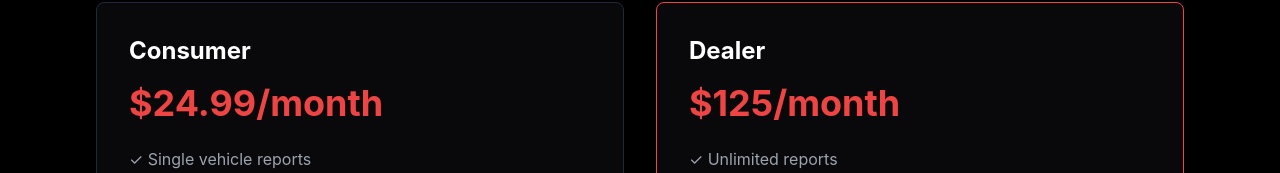
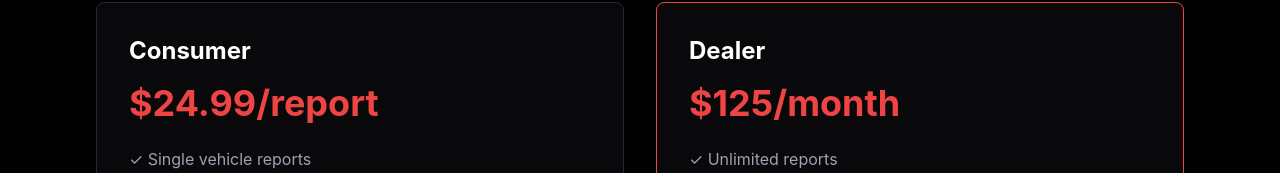
Before and after one commit to xsanediablo/motofax-website, a Next.js app: page /pricing in a window 1280 px wide. Shown: the part 363-536 px from the top of the page. Built offline with nearby package versions, Linux system fonts and the light colour scheme.

Commit message:
Fix consumer pricing - $24.99 per report for both monthly and annual

```diff
--- a/app/pricing/page.tsx
+++ b/app/pricing/page.tsx
@@ -28,7 +28,7 @@ export default function PricingPage() {
       <div className="grid gap-8 md:grid-cols-2">
         <article className="rounded-lg border border-gray-800 bg-zinc-950 p-8">
           <h2 className="text-2xl font-bold text-white mb-4">Consumer</h2>
-          <div className="text-4xl font-bold text-red-500 mb-6">${isAnnual ? '29.99' : '24.99'}/month</div>
+          <div className="text-4xl font-bold text-red-500 mb-6">$24.99{isAnnual ? '' : ''}/report</div>
           <ul className="text-gray-400 space-y-2">
             <li>✓ Single vehicle reports</li>
             <li>✓ Email delivery</li>
```
